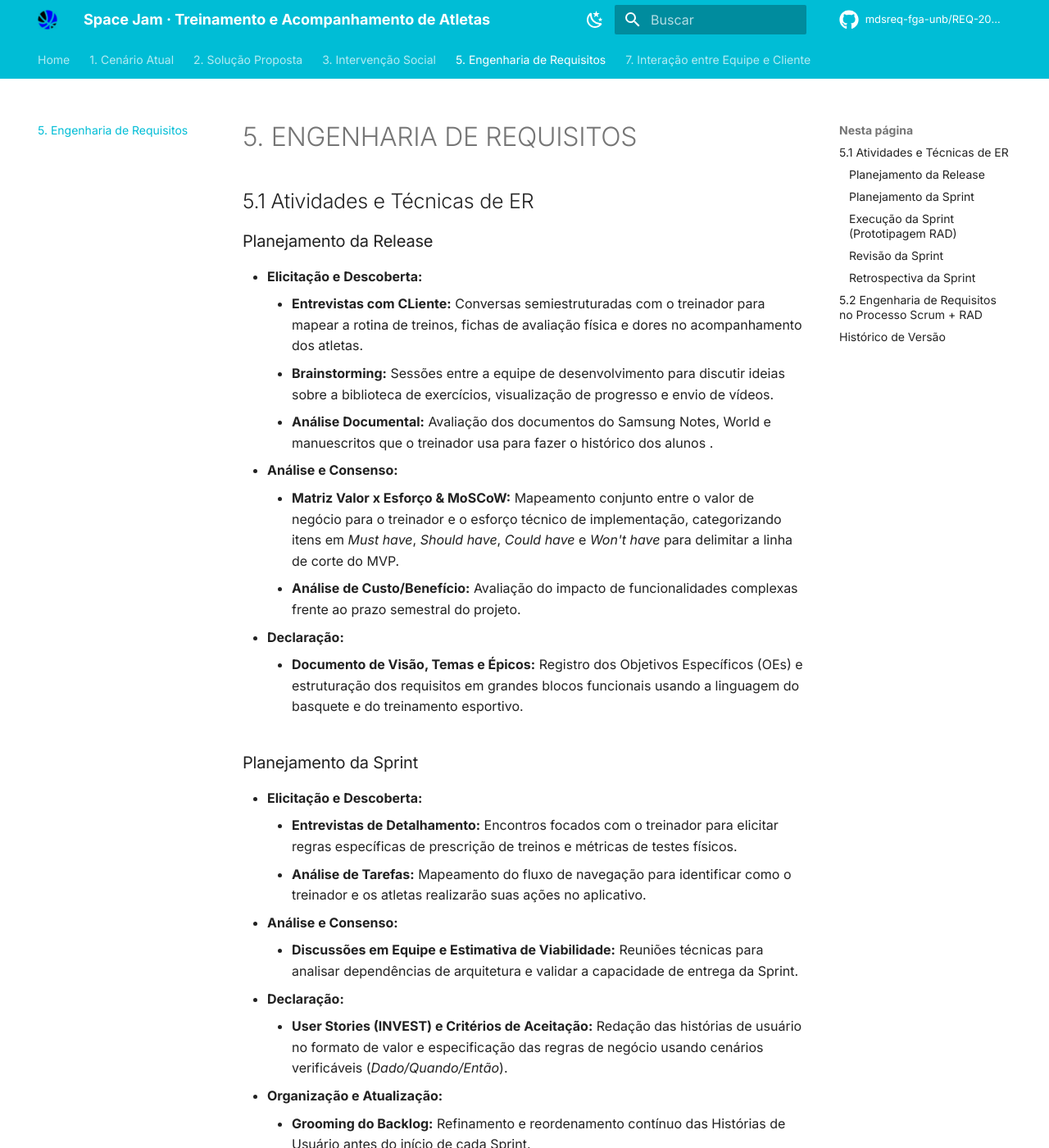
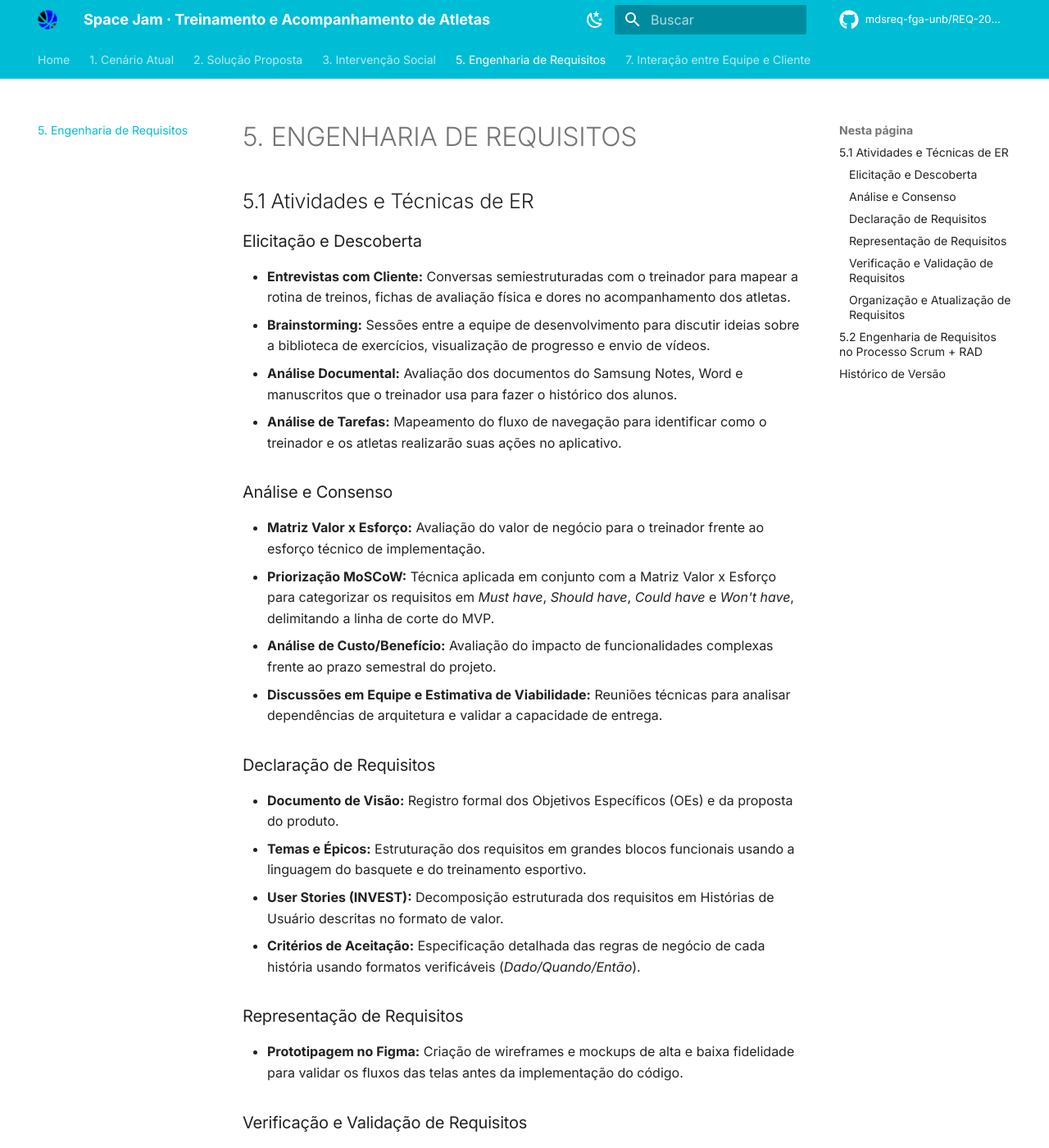
Before and after one commit to mdsreq-fga-unb/REQ-2026.2-T01-SpaceJam, an MkDocs documentation site: the page built from docs/engenharia_requisitos.md, in a window 1280 px wide and 1400 px high. Shown: the whole window at 82% size. Built offline with MkDocs 1.6.1 and Material for MkDocs 9.7.7, drawn with Linux system fonts in a browser that asks for light colours; comment, search, counter and statistics services are not loaded; some of the changed text lies outside the part shown.

```diff
--- a/docs/engenharia_requisitos.md
+++ b/docs/engenharia_requisitos.md
@@ -2,54 +2,36 @@
 
 ## 5.1 Atividades e Técnicas de ER
 
-### Planejamento da Release
+### Elicitação e Descoberta
+* **Entrevistas com Cliente:** Conversas semiestruturadas com o treinador para mapear a rotina de treinos, fichas de avaliação física e dores no acompanhamento dos atletas.
+* **Brainstorming:** Sessões entre a equipe de desenvolvimento para discutir ideias sobre a biblioteca de exercícios, visualização de progresso e envio de vídeos.
+* **Análise Documental:** Avaliação dos documentos do Samsung Notes, Word e manuscritos que o treinador usa para fazer o histórico dos alunos.
+* **Análise de Tarefas:** Mapeamento do fluxo de navegação para identificar como o treinador e os atletas realizarão suas ações no aplicativo.
 
-* **Elicitação e Descoberta:**
-    * **Entrevistas com CLiente:** Conversas semiestruturadas com o treinador para mapear a rotina de treinos, fichas de avaliação física e dores no acompanhamento dos atletas.
-    * **Brainstorming:** Sessões entre a equipe de desenvolvimento para discutir ideias sobre a biblioteca de exercícios, visualização de progresso e envio de vídeos.
-    * **Análise Documental:** Avaliação dos documentos do Samsung Notes, World e manuescritos que o treinador usa para fazer o histórico dos alunos .
-* **Análise e Consenso:**
-    * **Matriz Valor x Esforço & MoSCoW:** Mapeamento conjunto entre o valor de negócio para o treinador e o esforço técnico de implementação, categorizando itens em *Must have*, *Should have*, *Could have* e *Won't have* para delimitar a linha de corte do MVP.
-    * **Análise de Custo/Benefício:** Avaliação do impacto de funcionalidades complexas frente ao prazo semestral do projeto.
-* **Declaração:**
-    * **Documento de Visão, Temas e Épicos:** Registro dos Objetivos Específicos (OEs) e estruturação dos requisitos em grandes blocos funcionais usando a linguagem do basquete e do treinamento esportivo.
+### Análise e Consenso
+* **Matriz Valor x Esforço:** Avaliação do valor de negócio para o treinador frente ao esforço técnico de implementação.
+* **Priorização MoSCoW:** Técnica aplicada em conjunto com a Matriz Valor x Esforço para categorizar os requisitos em *Must have*, *Should have*, *Could have* e *Won't have*, delimitando a linha de corte do MVP.
+* **Análise de Custo/Benefício:** Avaliação do impacto de funcionalidades complexas frente ao prazo semestral do projeto.
+* **Discussões em Equipe e Estimativa de Viabilidade:** Reuniões técnicas para analisar dependências de arquitetura e validar a capacidade de entrega.
 
-### Planejamento da Sprint
+### Declaração de Requisitos
+* **Documento de Visão:** Registro formal dos Objetivos Específicos (OEs) e da proposta do produto.
+* **Temas e Épicos:** Estruturação dos requisitos em grandes blocos funcionais usando a linguagem do basquete e do treinamento esportivo.
+* **User Stories (INVEST):** Decomposição estruturada dos requisitos em Histórias de Usuário descritas no formato de valor.
+* **Critérios de Aceitação:** Especificação detalhada das regras de negócio de cada história usando formatos verificáveis (*Dado/Quando/Então*).
 
-* **Elicitação e Descoberta:**
-    * **Entrevistas de Detalhamento:** Encontros focados com o treinador para elicitar regras específicas de prescrição de treinos e métricas de testes físicos.
-    * **Análise de Tarefas:** Mapeamento do fluxo de navegação para identificar como o treinador e os atletas realizarão suas ações no aplicativo.
-* **Análise e Consenso:**
-    * **Discussões em Equipe e Estimativa de Viabilidade:** Reuniões técnicas para analisar dependências de arquitetura e validar a capacidade de entrega da Sprint.
-* **Declaração:**
-    * **User Stories (INVEST) e Critérios de Aceitação:** Redação das histórias de usuário no formato de valor e especificação das regras de negócio usando cenários verificáveis (*Dado/Quando/Então*).
-* **Organização e Atualização:**
-    * **Grooming do Backlog:** Refinamento e reordenamento contínuo das Histórias de Usuário antes do início de cada Sprint.
+### Representação de Requisitos
+* **Prototipagem no Figma:** Criação de wireframes e mockups de alta e baixa fidelidade para validar os fluxos das telas antes da implementação do código.
 
-### Execução da Sprint (Prototipagem RAD)
+### Verificação e Validação de Requisitos
+* **Checklists de Qualidade de Requisitos (DoR):** Verificação técnica aplicada para inspecionar clareza, testabilidade e completude das histórias antes da admissão na Sprint.
+* **Demonstração e Teste com Usuário Real (Prototype Walkthrough):** Apresentação do incremento funcional diretamente ao treinador Lucas Cordeiro para navegação e coleta de feedback imediato.
+* **Análise de Causas e Discussões em Grupo:** Identificação de falhas de comunicação, ambiguidades ou gargalos na definição e validação dos requisitos durante a Retrospectiva.
 
-* **Representação:**
-    * **Prototipagem no Figma:** Criação de wireframes e mockups de alta/baixa fidelidade para validar os fluxos das telas antes da implementação do código.
-* **Verificação e Validação:**
-    * **Checklists de Qualidade de Requisitos (DoR):** Verificação técnica aplicada para inspecionar clareza, testabilidade e completude das histórias.
-* **Organização e Atualização:**
-    * **Gestão Visual no GitHub Projects:** Acompanhamento diário da movimentação de histórias e tarefas técnicas para mitigar bloqueios de fluxo.
-
-### Revisão da Sprint
-
-* **Verificação e Validação:**
-    * **Demonstração e Teste com Usuário Real (Prototype Walkthrough):** Apresentação do incremento funcional diretamente ao treinador Lucas Cordeiro para navegação e coleta de feedback imediato.
-* **Análise e Consenso:**
-    * **Negociação de Alterações:** Análise do feedback recebido para decidir quais ajustes serão incorporados, adiados ou reallocados no escopo.
-* **Organização e Atualização:**
-    * **Atualização dos Requisitos:** Reorganização do Product Backlog no GitHub Projects com base nas validações da Sprint Review.
-
-### Retrospectiva da Sprint
-
-* **Análise e Consenso:**
-    * **Análise de Causas e Discussões em Grupo:** Identificação de falhas de comunicação, ambiguidades ou gargalos na definição e validação dos requisitos.
-* **Organização e Atualização:**
-    * **Ajuste no Processo de ER:** Atualização das práticas da equipe para melhorar a escrita de critérios de aceite e o alinhamento de expectativas.
+### Organização e Atualização de Requisitos
+* **Grooming do Backlog:** Refinamento e reordenamento contínuo do Product Backlog antes e durante os ciclos.
+* **Gestão Visual no GitHub Projects:** Acompanhamento diário da movimentação de histórias e tarefas técnicas para mitigar bloqueios e manter a rastreabilidade.
+* **Ajuste no Processo de ER:** Atualização das práticas da equipe para melhorar a escrita de critérios de aceite e o alinhamento de expectativas a partir do feedback.
 
 ---
 
@@ -77,5 +59,6 @@
 
 | Data | Versão | Descrição | Autor |
 | --- | --- | --- | --- |
+| 08/09/2026 | 0.3 | Reestruturação da Seção 5.1 agrupando técnicas pelas 6 Atividades da ER para eliminar duplicidade com o fluxo do Scrum. | Guilherme Ferreira Mendes |
 | 07/09/2026 | 0.2 | Correção do histórico de versão. | Guilherme Ferreira Mendes |
 | 07/09/2026 | 0.1 | Estruturação inicial do Tópico 5 (Engenharia de Requisitos) e mapeamento das 6 atividades da ER. | Guilherme Ferreira Mendes |
```
